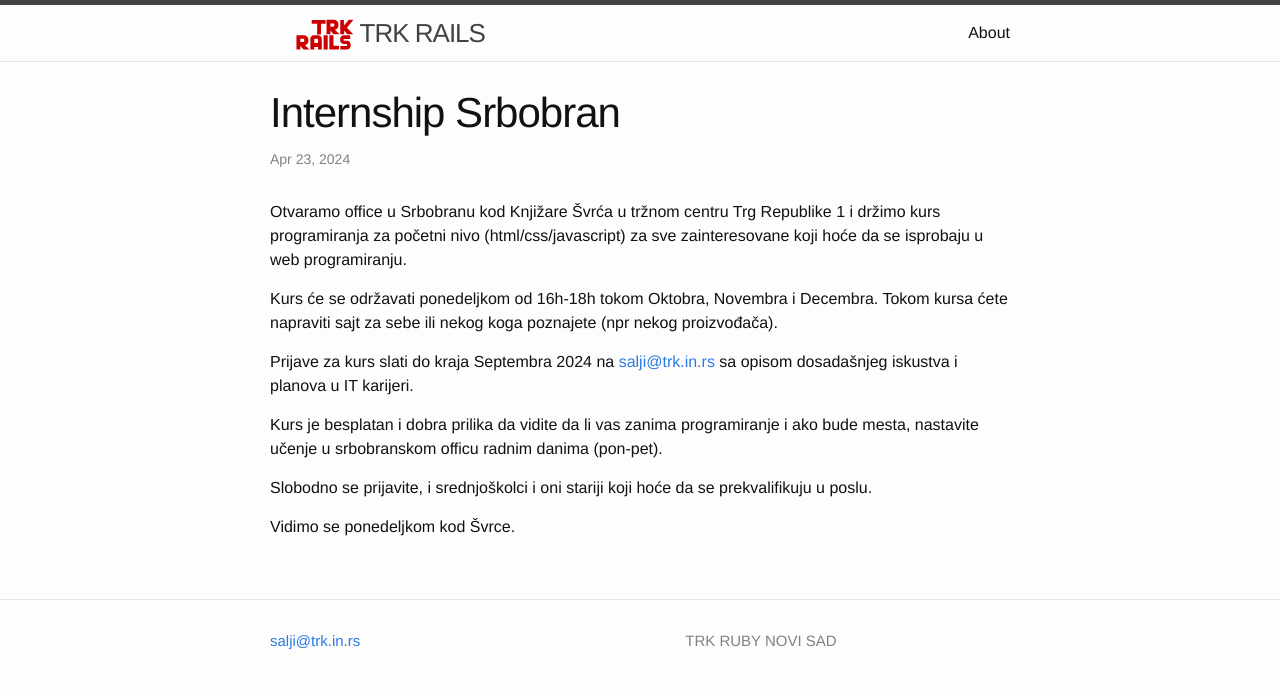
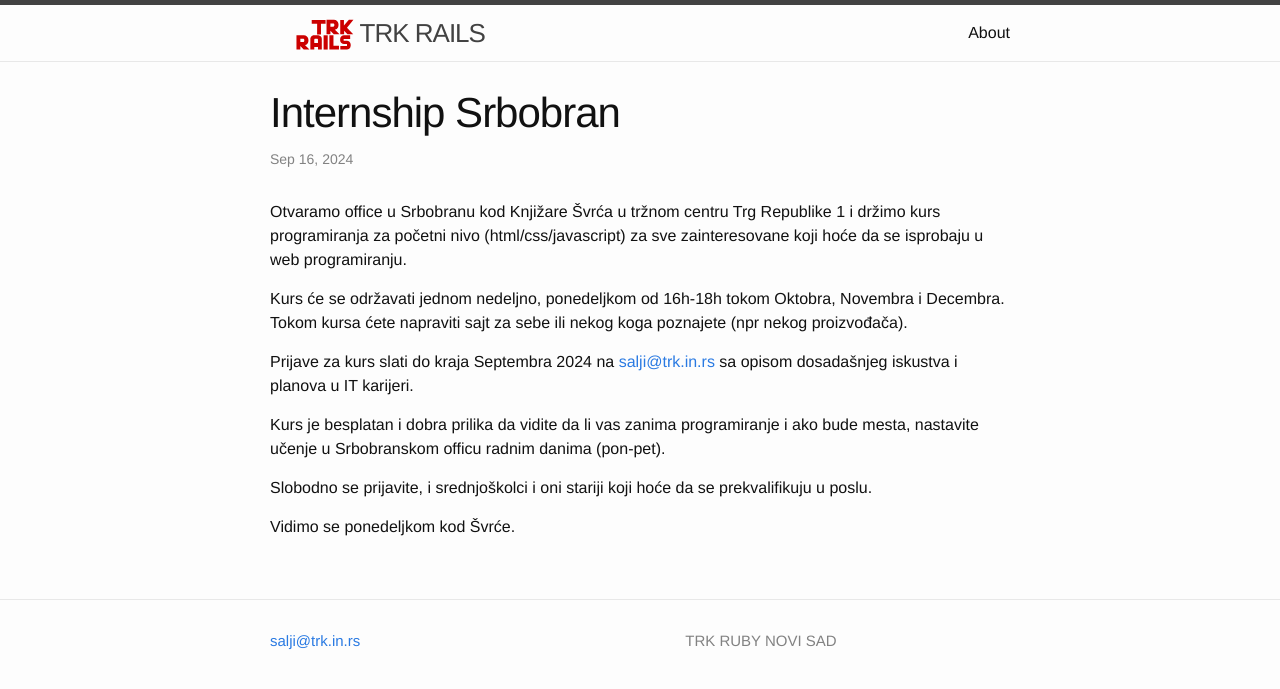
Before and after one commit to trkin/dev.trk.in.rs, a Jekyll site: the page built from _posts/2024-09-16-internship-srbobran.md, in a window 1280 px wide. Shown: the top 689 px of the page. Built offline with Jekyll 4.4.1, drawn with Linux system fonts in a browser that asks for light colours; the table of contents is made by our own code.

Commit message:
Update date

```diff
--- a/_posts/2024-04-23-internship-srbobran.md
+++ b/_posts/2024-09-16-internship-srbobran.md
@@ -5,7 +5,7 @@ layout: post
 Otvaramo office u Srbobranu kod Knjižare Švrća u tržnom centru Trg Republike 1 i
 držimo kurs programiranja za početni nivo (html/css/javascript) za sve zainteresovane koji hoće da se isprobaju u web programiranju.
 
-Kurs će se održavati ponedeljkom od 16h-18h tokom Oktobra, Novembra i Decembra.
+Kurs će se održavati jednom nedeljno, ponedeljkom od 16h-18h tokom Oktobra, Novembra i Decembra.
 Tokom kursa ćete napraviti sajt za sebe ili nekog koga poznajete (npr nekog proizvođača).
 
 
@@ -14,8 +14,8 @@ Prijave za kurs slati do kraja Septembra 2024 na <a href="mailto:{{ site.email }
 
 Kurs je besplatan i dobra prilika da vidite da li vas zanima programiranje i
 ako bude mesta, nastavite učenje u
-srbobranskom officu radnim danima (pon-pet).
+Srbobranskom officu radnim danima (pon-pet).
 
 Slobodno se prijavite, i srednjoškolci i oni stariji koji hoće da se prekvalifikuju u poslu.
 
-Vidimo se ponedeljkom kod Švrce.
+Vidimo se ponedeljkom kod Švrće.
```
